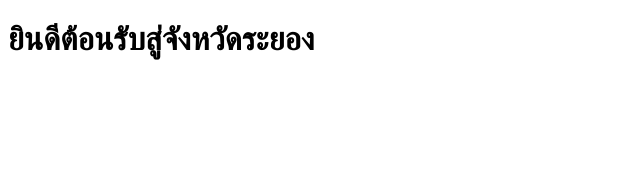
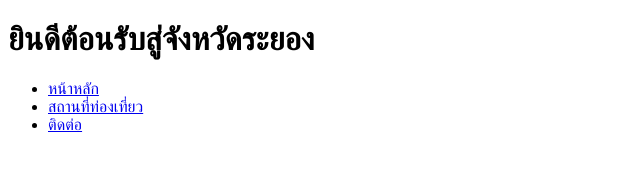
Before and after one commit to Sasikul/66160116-hw-1, a plain HTML site: page index.html in a window 1280 px wide. Shown: the whole page, without its empty margins (0-640 px from the left). Drawn offline with Linux system fonts and the light colour scheme.

Commit message:
เพิ่ม menu ในหน้าหลัก

```diff
--- a/index.html
+++ b/index.html
@@ -8,6 +8,13 @@
 <body>
     <header>
         <h1>ยินดีต้อนรับสู่จังหวัดระยอง</h1>
+        <nav>
+            <ul>
+                <li><a href="index.html">หน้าหลัก</a></li>
+                <li><a href="details.html">สถานที่ท่องเที่ยว</a></li>
+                <li><a href="contact.html">ติดต่อ</a></li>
+            </ul>
+        </nav>
     </header>
 </body>
 </html>
```
